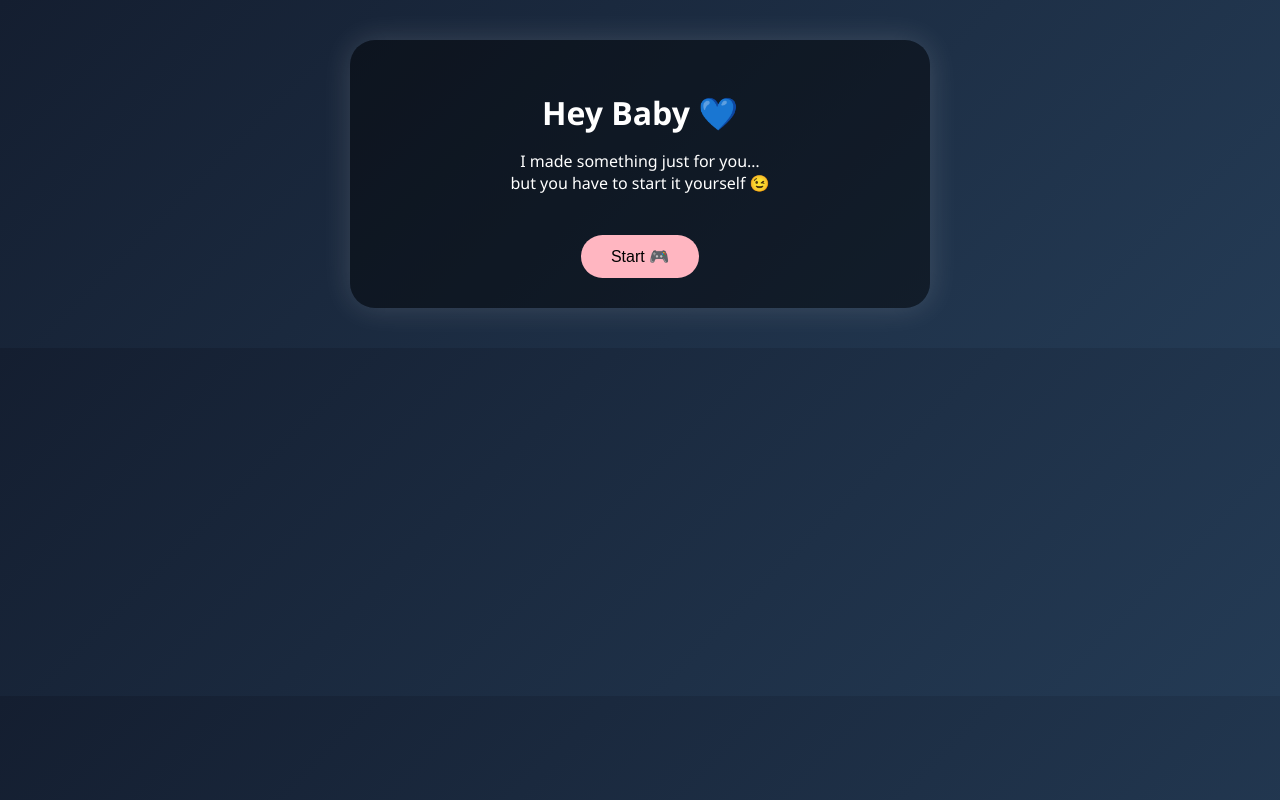
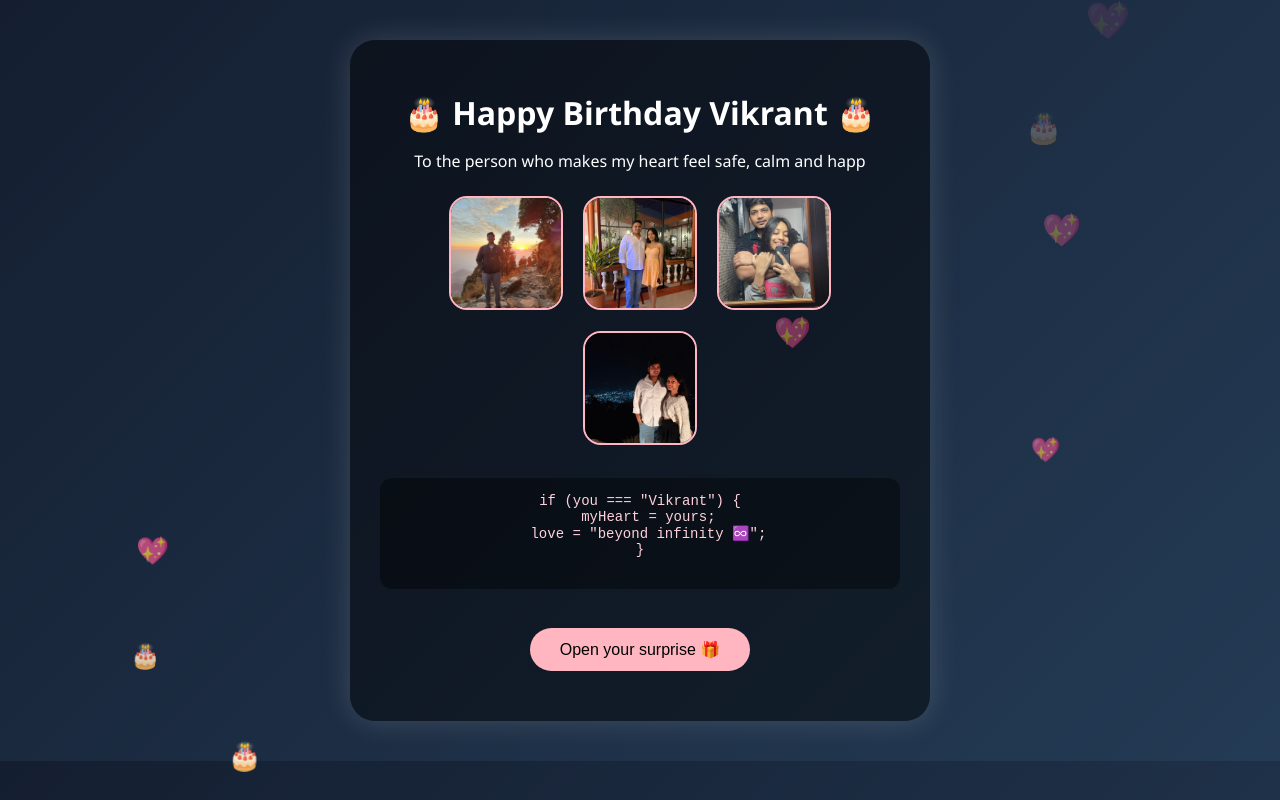
Before and after one commit to priyanshiv0201-lab/Vikrant-Birthday, a plain HTML site: page index.html in a window 1280 px wide. Both pictures are taken after a click on the button "Start 🎮". Drawn offline with Linux system fonts and the light colour scheme.

Commit message:
Update index.html

```diff
--- a/index.html
+++ b/index.html
@@ -83,8 +83,6 @@
 
 <body>
 
-  <body>
-
 <!-- INTRO SCREEN -->
 <div id="intro" class="card">
   <h1>Hey Baby 💙</h1>
@@ -127,14 +125,22 @@ if (you === "Vikrant") {
     "I hope this little surprise makes you smile today ✨";
 
   let i = 0;
+
+  function typeText() {
+    if (i < text.length) {
+      document.getElementById("typing").innerHTML +=
+        text.charAt(i) === "\n" ? "<br>" : text.charAt(i);
+      i++;
+      setTimeout(typeText, 50);
+    }
+  }
+
+  /* START BUTTON */
   function startSite() {
     document.getElementById("intro").style.display = "none";
     document.getElementById("main").style.display = "block";
-  typeText(); // start typing only after click
+    typeText();
   }
-
-    }
-    typeText();
 
   /* FLOATING HEARTS & CAKES */
   setInterval(() => {
@@ -145,25 +151,20 @@ if (you === "Vikrant") {
     el.style.fontSize = Math.random() * 20 + 18 + "px";
     document.body.appendChild(el);
 
-      setTimeout(() => {
-        el.remove();
-      }, 6000);
+    setTimeout(() => el.remove(), 6000);
   }, 700);
 
   /* FINAL MESSAGE */
   function showLove() {
     document.getElementById("msg").innerHTML =
-    "I love you beyond infinity ♾️";
-
-  showInfinity();
+      "I love you beyond infinity ♾️❤️";
 
     setTimeout(() => {
-    alert("There is no exit condition for us ♾️❤️");
+      alert("No limits. No end. Just us ♾️💫");
     }, 2000);
   }
+</script>
 
-
-  </script>
 
 </body>
 </html>
```
Lines whose indentation alone changed are shown as unchanged.
